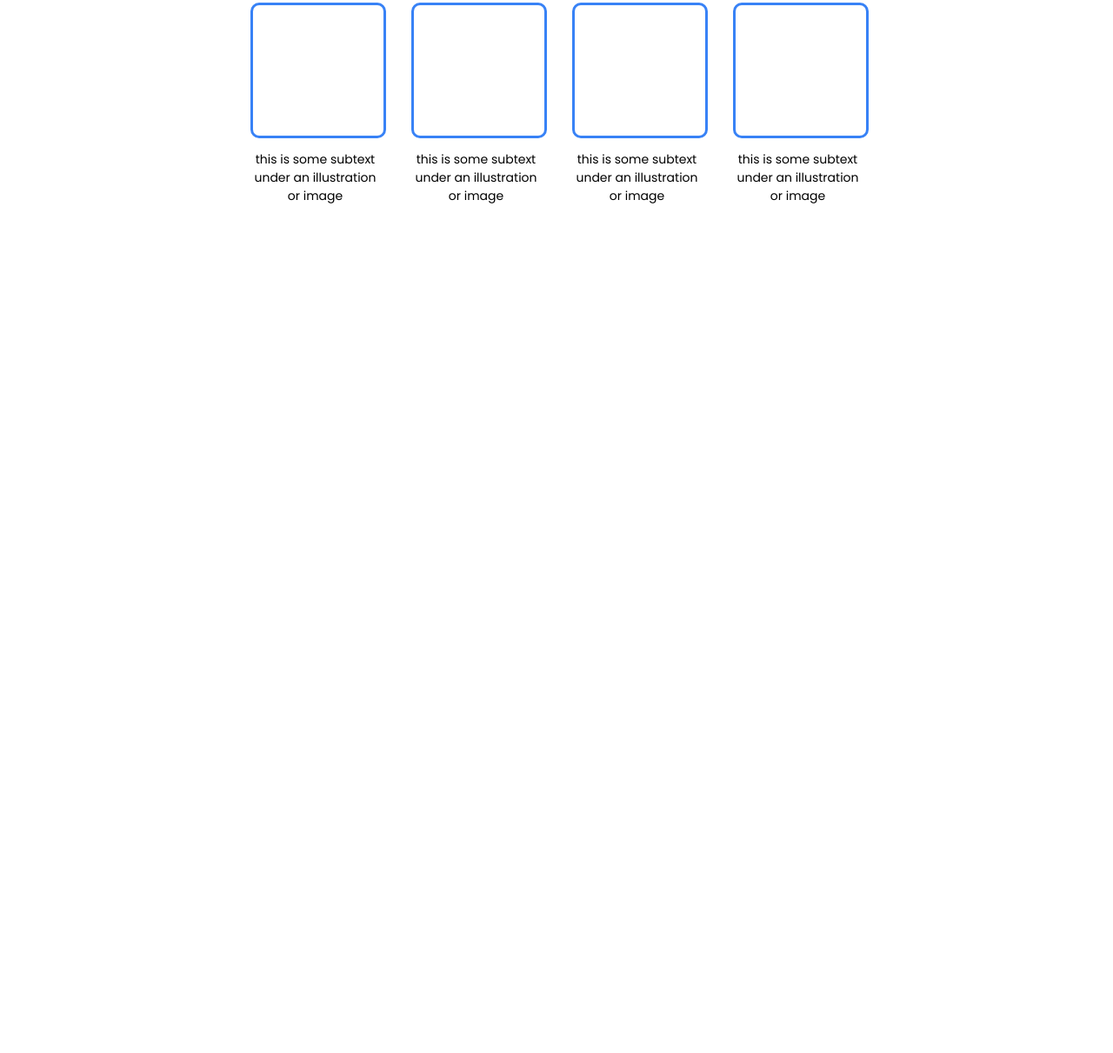
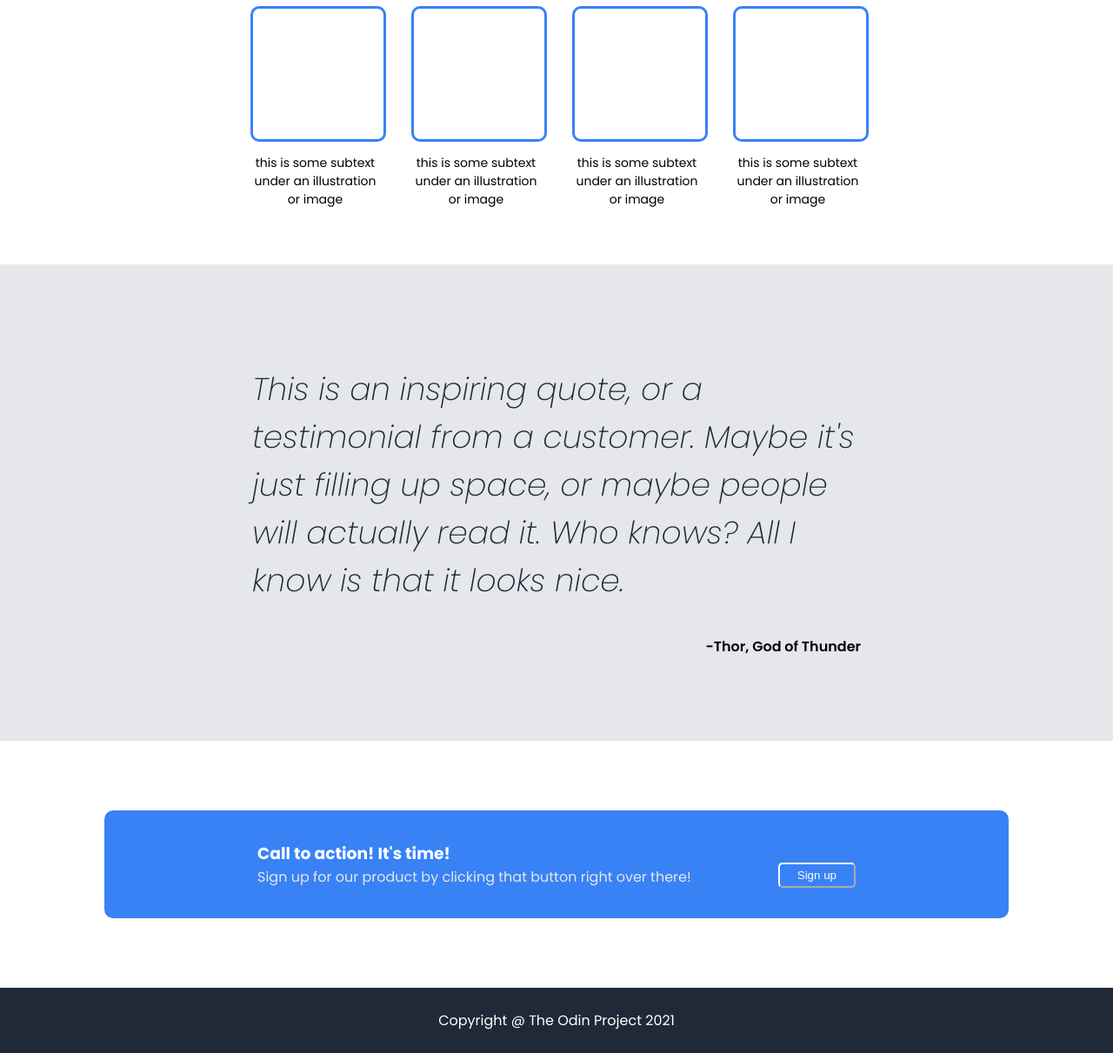
Before and after one commit to DevAro178/wdc_5, a plain HTML site: page index.html in a window 1280 px wide. Shown: the part 558-1769 px from the top of the page at 87% size. Before the commit the page ends 858 px from the top, so only its background shows below. Drawn offline with Linux system fonts and the light colour scheme.

Commit message:
Landing Page Complete

```diff
--- a/index.html
+++ b/index.html
@@ -51,9 +51,35 @@
                 </div>
             </div>
         </section>
-        <section></section>
-        <section></section>
-        <section></section>
+        <section class="testimonial">
+            <p>
+                This is an inspiring quote, or a testimonial from a
+                customer. Maybe it's just filling up space, or maybe
+                people will actually read it. Who knows? All I know
+                is that it looks nice.
+            </p>
+            <p>-Thor, God of Thunder</p>
+        </section>
+        <section class="action" id="action">
+            <div>
+                <div>
+                    <h3>
+                        Call to action! It's time!
+                    </h3>
+                    <p>
+                        Sign up for our product by clicking that button right over there!
+                    </p>
+                </div>
+                <div>
+                    <button>
+                        Sign up
+                    </button>
+                </div>
+            </div>
+        </section>
+        <section class="footer">
+            Copyright @ The Odin Project 2021
+        </section>
     </body>
 
 </html>
--- a/style.css
+++ b/style.css
@@ -14,10 +14,18 @@ section.banner{
     padding-bottom: 100px;
 }
 
+button{
+    padding: 5px 20px;
+    border-radius: 5px;
+    background-color: #3882F6;
+    color: white;
+    border-color: #3882F6;
+    cursor: pointer;
+}
+
 .p-20-50{
     padding: 20px 50px 50px 50px;
 }
-
 
 .banner .header{
     display: flex;
@@ -35,6 +43,7 @@ section.banner{
 .banner .main{
     display: flex;
 }
+
 .banner .main > div{
     flex: 1;
 }
@@ -76,19 +85,62 @@ section.banner{
     text-align: center;
 }
 
-/* .body{
-    display: block;
-    background-color:yellow;
+.testimonial{
+    background-color: #e5e7eb;
+    padding: 80px 25px;
 }
 
-.topbody{
-    border: 2px solid red;
+.testimonial p{
+    max-width: 700px;
+    margin-left: auto;
+    margin-right: auto;
+}
+
+.testimonial p:nth-child(1){
+    font-size: 36px;
+    font-weight: 200;
+    font-style: italic;
+    color: #1F2937;
+}
+
+.testimonial p:nth-child(2){
+    text-align: right;
+    font-weight: 600;
+}
+
+.action {
+    padding: 80px 25px;
+    color: white;
+}
+
+.action > div{
+    margin-left: auto;
+    margin-right: auto;
+    padding: 35px 70px;
+    background-color: #3882F6;
+    border-radius: 10px;
+    max-width: 900px;
     display: flex;
+    align-items: flex-end;
     justify-content: center;
-    align-items: center;
+    gap: 100px;
 }
-.fourheadings{
-    border: 2px solid blue;
-    display:flex;
-    justify-content: center;
-} */
+
+.action > div p,.action > div h3{
+    margin: 0;
+}
+
+.action > div p{
+    color: #e5e7eb;
+}
+
+.action > div button{
+    border-color: white;
+}
+
+.footer{
+    padding: 25px;
+    background-color: #1F2937;
+    text-align: center;
+    color: white;
+}
```
